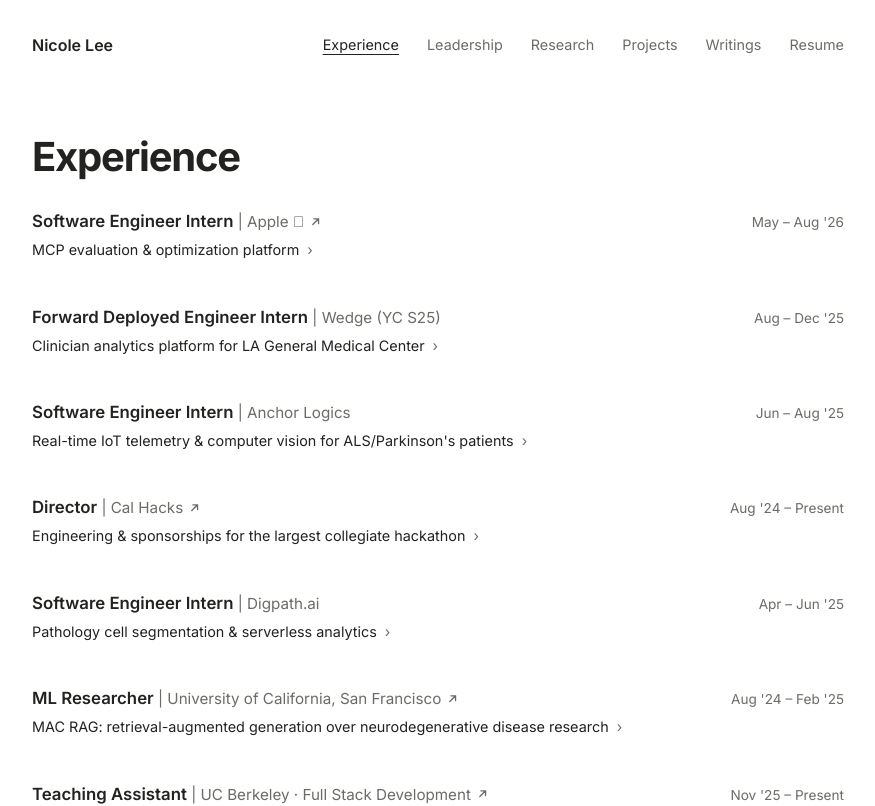
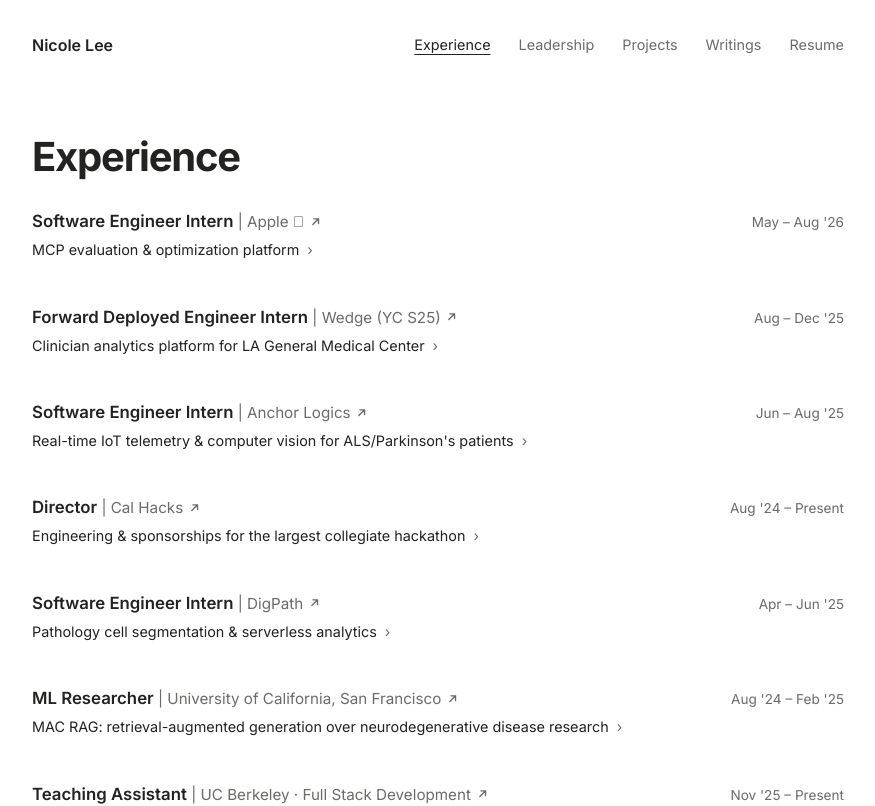
Before and after one commit to nicoleleehy1/nicole-portfolio-2026, a Next.js app: page /experience in a window 1280 px wide. Shown: the top 806 px of the page, without its empty margins (202-1077 px from the left). Built offline with nearby package versions, Linux system fonts and the light colour scheme.

Commit message:
moved all research positions to experiences

```diff
--- a/src/app/globals.css
+++ b/src/app/globals.css
@@ -68,7 +68,7 @@
   text-decoration: underline;
 }
 
-/* Big section heading, used on /experience, /research, /projects */
+/* Big section heading, used on /experience, /leadership, /projects */
 .page-title {
   font-family: var(--display);
   font-weight: 700;
@@ -187,7 +187,7 @@
 }
 .plain-list li:last-child { margin-bottom: 0; }
 
-/* Role name in expandable experience / research rows */
+/* Role name in expandable experience rows */
 .entry-role {
   font-family: var(--display);
   font-weight: 600;
--- a/src/app/metadata.tsx
+++ b/src/app/metadata.tsx
@@ -1,5 +1,3 @@
-import type { XpEntry } from "../components/xp-list";
-
 export const RESUME_URL = "/Nicole_Lee_Resume_Oct_2026.pdf";
 export const skills = [
   "Java","Python","Go","C/C++","TypeScript","Rust","SQL",
@@ -24,6 +22,7 @@
     date: "Aug – Dec '25",
     role: "Forward Deployed Engineer Intern",
     co: "Wedge (YC S25)",
+    link: "https://www.wedge.ai/",
     summary: "Clinician analytics platform for LA General Medical Center",
     desc: [
       "Built a clinician analytics platform for LA General Medical Center (600-bed Level I trauma center) using React, TypeScript, and GraphQL, surfacing EHR and scheduling across 30K+ annual discharges to improve bed turnover.",
@@ -34,6 +33,7 @@
     date: "Jun – Aug '25",
     role: "Software Engineer Intern",
     co: "Anchor Logics",
+    link: "https://anchorlogics.com/",
     summary: "Real-time IoT telemetry & computer vision for ALS/Parkinson's patients",
     desc: [
       "Led 5 engineers to ship a real-time telemetry platform that analyzes 3D IMU data streamed from IoT vests used by 50+ ALS/Parkinson's patients, surfacing data visualizations, timeline scrubbers, and playback controls.",
@@ -54,7 +54,8 @@
   {
     date: "Apr – Jun '25",
     role: "Software Engineer Intern",
-    co: "Digpath.ai",
+    co: "DigPath",
+    link: "https://www.digpath.ai/",
     summary: "Pathology cell segmentation & serverless analytics",
     desc: [
       "Deployed a SageMaker + Meta SAM cell segmentation pipeline with GPU-accelerated inference across 500+ whole-slide pathology images (70GB dataset); reduced manual annotation turnaround from days to under 2 hours per case.",
@@ -92,6 +93,15 @@
       "Developed an R-based time-series analysis pipeline cross-correlating community mobility data with COVID-19 case and hospital admission trends across 20K+ data points, quantifying lagged relationships between mobility shifts and transmission during the pandemic.",
       "Supported cancer genomics research in Dr Jason Wong's lab, assisting with Oxford Nanopore long-read sequencing workflows, from library preparation to basecalling and downstream variant analysis.",
       "Led an independent DNA extraction and sequencing study (2023), carrying samples through extraction, quality control, Nanopore sequencing and computational analysis, and co-designed a hands-on wet-lab curriculum for the School of Biomedical Sciences.",
+    ],
+  },
+  {
+    date: "",
+    role: "Primary Researcher",
+    co: "HK PolyU Junior Researcher Mentorship Program",
+    summary: "E-habits and cardiovascular health of secondary school students",
+    desc: [
+      "Evaluated the e-habits and cardiovascular health of secondary school students in a cardiovascular exercise lab, using an ergometer, plethysmography and questionnaires.",
     ],
   },
   // {
@@ -404,41 +414,6 @@
   },
 ];
 
-export const research: XpEntry[] = [
-  {
-    date: "Aug '24 – Feb '25",
-    role: "ML Researcher",
-    co: "University of California, San Francisco",
-    link: "https://neuroailab.ucsf.edu/blog/2025/11/12/mac-rag-system",
-    summary: "MAC RAG: retrieval-augmented generation over neurodegenerative disease research",
-    desc: [
-      "Built MAC RAG, a retrieval-augmented generation system grounding GPT-4 Turbo answers in 2,000+ neurodegenerative disease papers from UCSF's Memory and Aging Center faculty, with full citations (author, year, journal, PMID) for every response.",
-      "Engineered the retrieval pipeline: overlapping 1,000-character chunking, 384-dim all-MiniLM-L6-v2 sentence embeddings, and exact nearest-neighbor search over a FAISS index, tuning top-k retrieval (k=10) for answer quality.",
-      "Deployed a Gradio interface on Hugging Face Spaces surfacing answers alongside supporting passages, used by clinicians at a Clinical Pathology Conference to reference diagnostic criteria and treatment approaches.",
-    ],
-  },
-  {
-    date: "Aug '23 – Sep '24",
-    role: "Researcher",
-    co: "University of Hong Kong",
-    summary: "COVID-19 epidemiological modeling, cancer genomics & Nanopore sequencing",
-    desc: [
-      "Developed an R-based time-series analysis pipeline cross-correlating community mobility data with COVID-19 case and hospital admission trends across 20K+ data points, quantifying lagged relationships between mobility shifts and transmission during the pandemic.",
-      "Supported cancer genomics research in Dr Jason Wong's lab, assisting with Oxford Nanopore long-read sequencing workflows, from library preparation to basecalling and downstream variant analysis.",
-      "Led an independent DNA extraction and sequencing study (2023), carrying samples through extraction, quality control, Nanopore sequencing and computational analysis, and co-designed a hands-on wet-lab curriculum for the School of Biomedical Sciences.",
-    ],
-  },
-  {
-    date: "",
-    role: "Primary Researcher",
-    co: "HK PolyU Junior Researcher Mentorship Program",
-    summary: "E-habits and cardiovascular health of secondary school students",
-    desc: [
-      "Evaluated the e-habits and cardiovascular health of secondary school students in a cardiovascular exercise lab, using an ergometer, plethysmography and questionnaires.",
-    ],
-  },
-];
-
 // Archived essays converted from Google Docs; each body is src/content/writings/<slug>.html.
 // New posts are .mdx files in that folder and don't need an entry here.
 export const essays = [
--- a/src/components/nav.tsx
+++ b/src/components/nav.tsx
@@ -6,7 +6,6 @@
 const navItems = [
   { label: "Experience", href: "/experience" },
   { label: "Leadership", href: "/leadership" },
-  { label: "Research", href: "/research" },
   { label: "Projects", href: "/projects" },
   { label: "Writings", href: "/writings" },
 ];
```
Also changed, not shown: src/app/research/page.tsx (deleted, +0 -14 lines).
